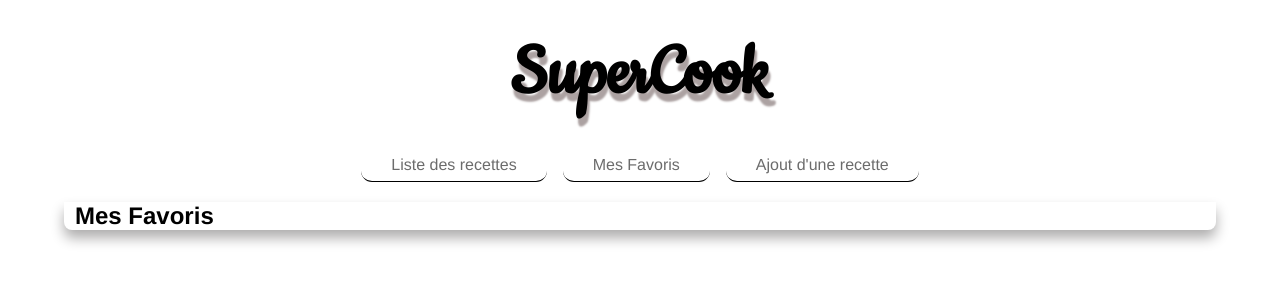
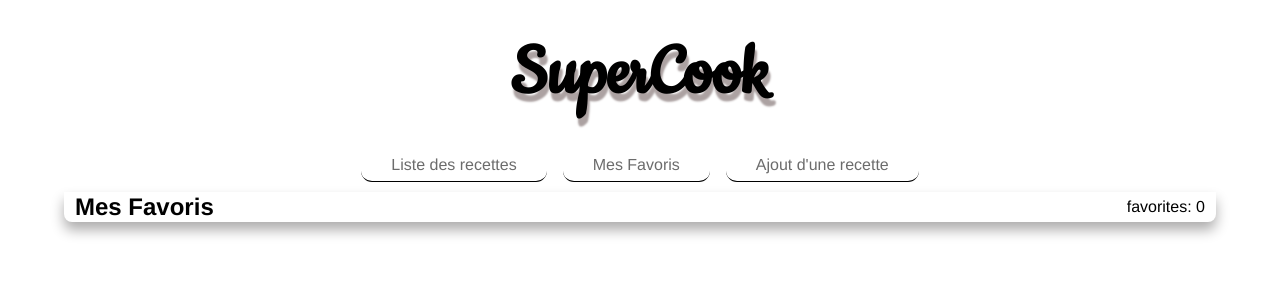
Before and after one commit to Reeska/xebicon17-vuejs, a Vue app in the folder supercook/: page /#/favorites in a window 1280 px wide. Shown: the top 300 px of the page. Built offline with nearby package versions, Linux system fonts and the light colour scheme.

Commit message:
Add favorite count

```diff
--- a/supercook/src/App.vue
+++ b/supercook/src/App.vue
@@ -85,10 +85,16 @@
         width: 90%;
         margin: auto;
 
-        h2 {
+        .title {
           box-shadow: 0 8px 13px 0 #aeadad;
           padding: 0 11px;
           border-radius: 0 0 8px 8px;
+          display: flex;
+          justify-content:space-between;
+          align-items: center;
+          height: 30px;
+          margin-bottom: 10px;
+          margin-top: 10px;
         }
       }
     }
--- a/supercook/src/components/AddRecipe.vue
+++ b/supercook/src/components/AddRecipe.vue
@@ -1,6 +1,8 @@
 <template>
   <div>
-    <h2>Ajout d'une recette</h2>
+    <div class="title">
+      <h2>Ajout d'une recette</h2>
+    </div>
 
     <form>
       <fieldset>
--- a/supercook/src/components/Favorites.vue
+++ b/supercook/src/components/Favorites.vue
@@ -1,8 +1,11 @@
 <template>
-  <div class="hello">
-    <h2>Mes Favoris</h2>
+  <div>
+    <div class="title">
+      <h2>Mes Favoris</h2>
+      <span>favorites: {{favorites.length}}</span>
+    </div>
 
-    <recipe :data="recipe" v-for="recipe in favorites" :key="recipe.uid"></recipe>
+    <recipe :data="recipe" v-for="recipe in favorites" :key="recipe.uid" @onFavorite="loadFavorites()"></recipe>
   </div>
 </template>
 
@@ -19,7 +22,12 @@
       }
     },
     created () {
-      this.favorites = recipesService.findFavorites()
+      this.loadFavorites()
+    },
+    methods: {
+      loadFavorites () {
+        this.favorites = recipesService.findFavorites()
+      }
     },
     components: {Recipe}
   }
--- a/supercook/src/components/Recipe.vue
+++ b/supercook/src/components/Recipe.vue
@@ -23,13 +23,13 @@
   export default {
     methods: {
       onFavorite (favorite) {
-        console.log('isFavorite:', favorite)
         this.data.favorite = favorite
         if (favorite) {
           recipesService.addFavorite(this.data)
         } else {
           recipesService.removeFavorite(this.data)
         }
+        this.$emit('onFavorite')
       }
     },
     components: {Start},
--- a/supercook/src/components/Recipes.vue
+++ b/supercook/src/components/Recipes.vue
@@ -1,8 +1,10 @@
 <template>
-  <div class="hello">
-    <h2>Liste des recettes  </h2>
-
-    <recipe :data="recipe" v-for="recipe in recipes" :key="recipe.uid"></recipe>
+  <div>
+   <div class="title">
+     <h2>Liste des recettes  </h2>
+     <span>favorites: {{countFavorites}}</span>
+   </div>
+    <recipe :data="recipe" v-for="recipe in recipes" :key="recipe.uid" ></recipe>
   </div>
 </template>
 
@@ -23,6 +25,11 @@
           this.recipes = recipes
         })
     },
+    computed: {
+      countFavorites () {
+        return this.recipes.filter(r => r.favorite).length
+      }
+    },
     components: {
       Recipe
     }
```
